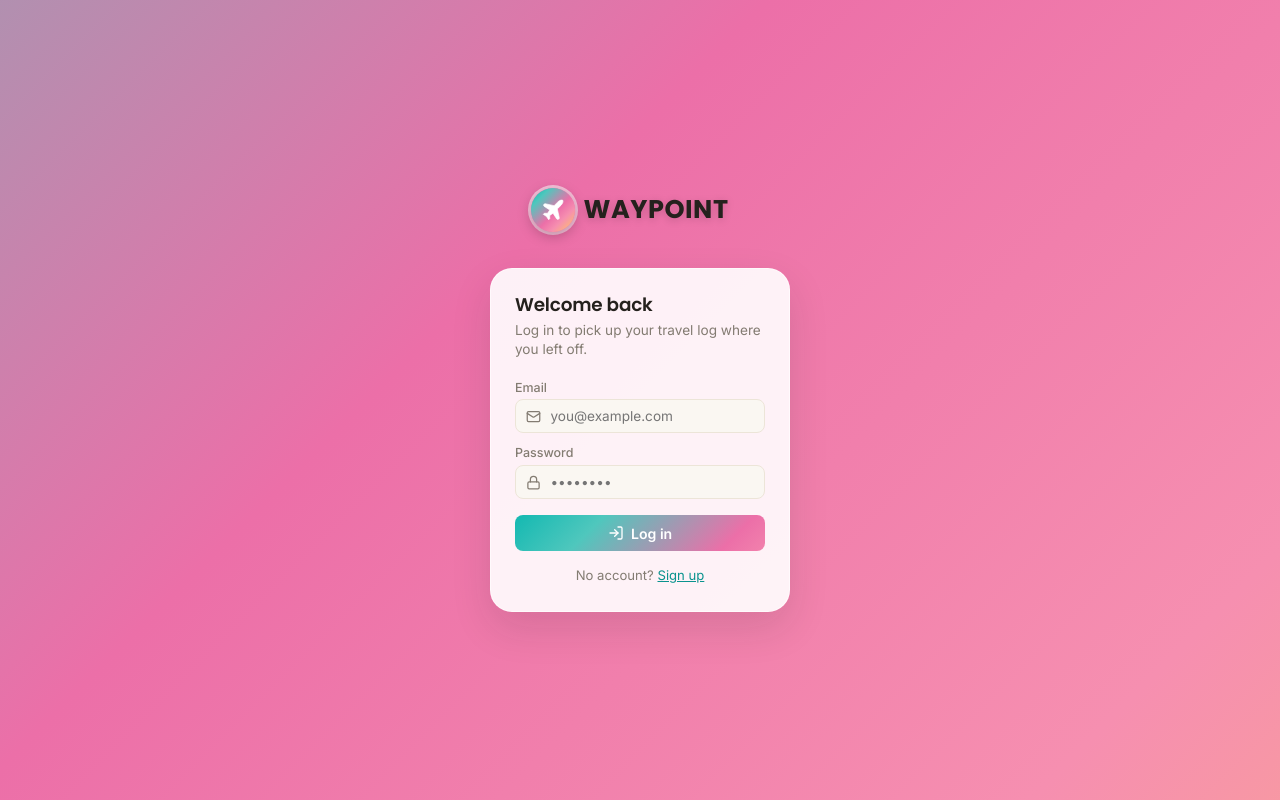
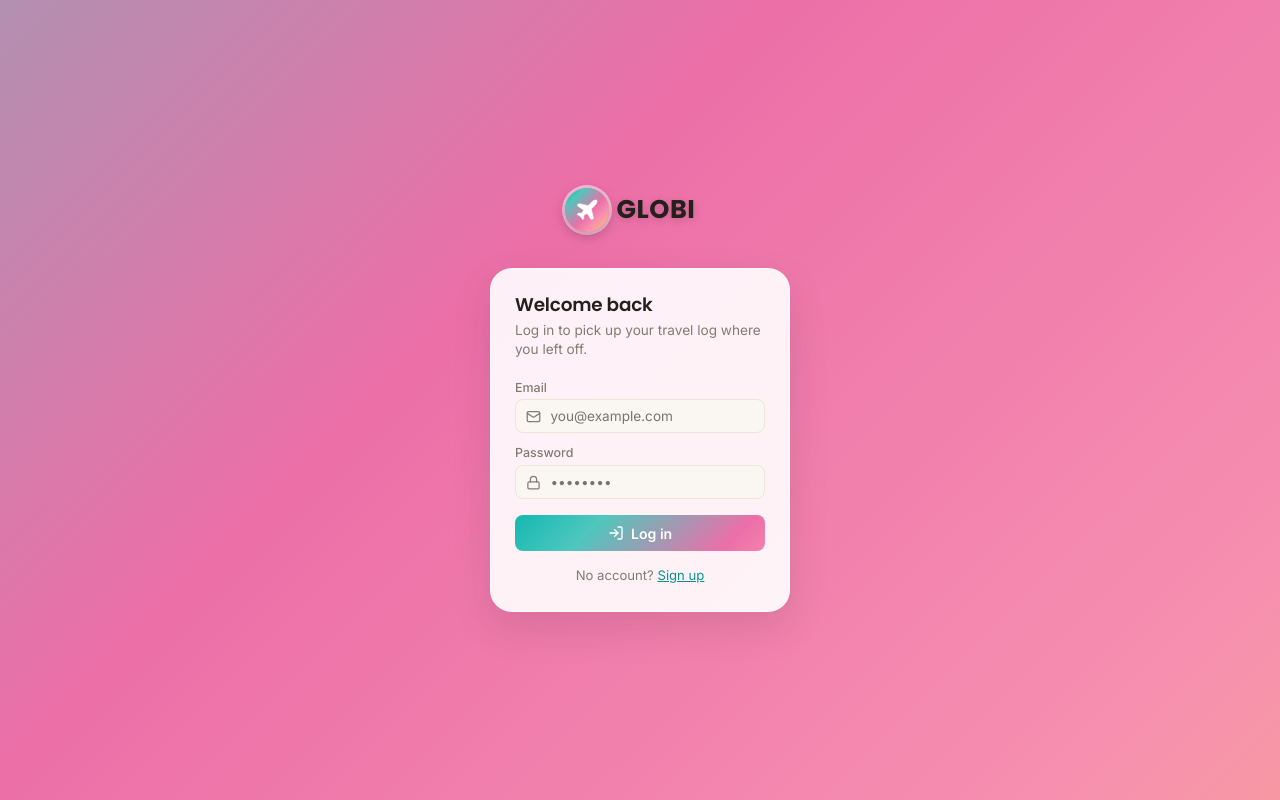
Before and after one commit to SophieAoi/travel-log-app, a React (Vite) app in the folder client/: page /login in a window 1280 px wide. Built offline with nearby package versions, Linux system fonts and the light colour scheme; no server answers.

Commit message:
modified logo tsx to make the logo bigger to match the title

```diff
--- a/client/src/components/Logo.tsx
+++ b/client/src/components/Logo.tsx
@@ -12,7 +12,7 @@ export function Logo({ withWordmark = true }: { withWordmark?: boolean }) {
           />
         </svg>
       </span>
-      {withWordmark && <span className="logo-word">Waypoint</span>}
+      {withWordmark && <span className="logo-word">Globi</span>}
     </span>
   );
 }
```
